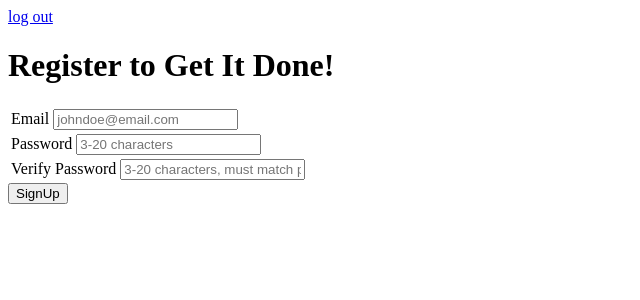
After one commit to Daviderose/get-it-done, a Flask app: page /register in a window 1280 px wide. The commit adds this page. Shown: the top 300 px of the page, without its empty margins (0-640 px from the left). Run offline with Flask 2, Linux system fonts and the light colour scheme.

Commit message:
finished courses 5-9

```diff
--- a/main.py
+++ b/main.py
@@ -1,4 +1,4 @@
-from flask import Flask, request, redirect, render_template
+from flask import Flask, request, redirect, render_template, session, flash
 from flask_sqlalchemy import SQLAlchemy
 
 app = Flask(__name__)
@@ -6,30 +6,97 @@ app.config['DEBUG'] = True
 app.config['SQLALCHEMY_DATABASE_URI'] = 'mysql+pymysql://get-it-done:beproductive@localhost:8889/get-it-done'
 app.config['SQLALCHEMY_ECHO'] = True
 db = SQLAlchemy(app)
+app.secret_key = 'y337kGcys@zP3BQX'
+
+
 
 class Task(db.Model):
 
 	id = db.Column(db.Integer, primary_key=True)
 	name = db.Column(db.String(120))
-	completed = db.Column(db.Boolean, default=False)
+	completed = db.Column(db.Boolean)
+	owner_id = db.Column(db.Integer, db.ForeignKey('user.id'))
 
-	def __init__(self, name):
+	def __init__(self, name, owner):
 		self.name = name
 		self.completed = False
+		self.owner = owner
+
+class User(db.Model):
+
+	id = db.Column(db.Integer, primary_key = True)
+	email = db.Column(db.String(120), unique = True)
+	password = db.Column(db.String(120))
+	tasks = db.relationship('Task', backref = 'owner')
+
+	def __init__(self, email, password):
+		self.email = email
+		self.password = password
+
+
+@app.before_request
+def require_login():
+	allowed_routes = ['login', 'register']
+	if request.endpoint not in allowed_routes and 'email' not in session:
+		return redirect('/login')
+
+@app.route('/login', methods=['POST','GET'])
+def login():
+	if request.method == 'POST':
+		email = request.form['email']
+		password = request.form['password']
+		user = User.query.filter_by(email=email).first()
+		if user and user.password == password:
+			session['email'] = email
+			flash('Logged in')
+			return redirect('/')
+		else:
+			flash('User password incorrect, or user does not exist', 'error')
+
+	return render_template('login.html')
+
+@app.route('/register', methods=['POST','GET'])
+def register():
+	if request.method == 'POST':
+		email = request.form['email']
+		password = request.form['password']
+		verify = request.form['verify']
+
+		#TODO - validate user's data
+
+		existing_user = User.query.filter_by(email=email).first()
+		if not existing_user:
+			new_user = User(email, password)
+			db.session.add(new_user)
+			db.session.commit()
+			session['email'] = email
+			return redirect('/')
+		else:
+			# TODO - user better response msg
+			return "<h1>Duplicate User</h1>"
+
+	return render_template('register.html')
+
+@app.route('/logout')
+def logout():
+	del session['email']
+	return redirect('/')
 
 @app.route('/', methods=['POST', 'GET'])
 def index():
 
+	owner = User.query.filter_by(email = session['email']).first()
+
 	if request.method == 'POST':
 		task_name = request.form['task']
-		new_task = Task(task_name)
+		new_task = Task(task_name, owner)
 		db.session.add(new_task)
 		db.session.commit()
 
-	tasks = Task.query.filter_by(completed=False).all()
-	completed_tasks = Task.query.filter_by(completed=True).all()
-	return render_template('todos.html', title="Get It Done!", tasks=tasks,
-		completed_tasks=completed_tasks)
+	tasks = Task.query.filter_by(completed=False, owner=owner).all()
+	completed_tasks = Task.query.filter_by(completed=True, owner=owner).all()
+	return render_template('todos.html', title="Get It Done!",
+		tasks=tasks, completed_tasks=completed_tasks)
 
 @app.route('/delete-task', methods=['POST'])
 def delete_task():
--- a/templates/base.html
+++ b/templates/base.html
@@ -2,8 +2,25 @@
 <html>
     <head>
         <title>{{title}}</title>
+        <style>
+            .error {
+                color: red;
+            }
+        </style>
     </head>
 <body>
+
+    <div>
+        <a href="/logout">log out</a>
+    </div>
+
+    {% with messages = get_flashed_messages(with_categories=True) %}
+        <ul>
+        {% for category,message in messages %}
+            <li class="{{category}}">{{message}}</li>
+        {% endfor %}
+        </ul>
+    {% endwith %}
 
     {% block content %}
     {% endblock %}
--- /dev/null
+++ b/templates/register.html
@@ -0,0 +1,32 @@
+{% extends "base.html" %}
+
+{% block content %}
+<h1>Register to Get It Done!</h1>
+<form action="/register" method="POST">
+    <table>
+        <tr>
+            <td>
+                <label>Email
+                    <input type="email" name="email" placeholder="johndoe@email.com" value="{{email}}" />
+                </label>
+            </td>
+        </tr>
+        <tr>
+            <td>
+                <label>Password
+                    <input type="password" name="password" placeholder="3-20 characters" />
+                </label>
+            </td>
+        </tr>
+        <tr>
+            <td>
+                <label>Verify Password
+                    <input type="password" name="verify" placeholder="3-20 characters, must match password" />
+                </label>
+            </td>
+        </tr>
+    </table>
+    <input type="submit" value="SignUp" />
+</form>
+
+{% endblock %}
```
Also changed, not shown: templates/login.html (added, +25 -0 lines).
